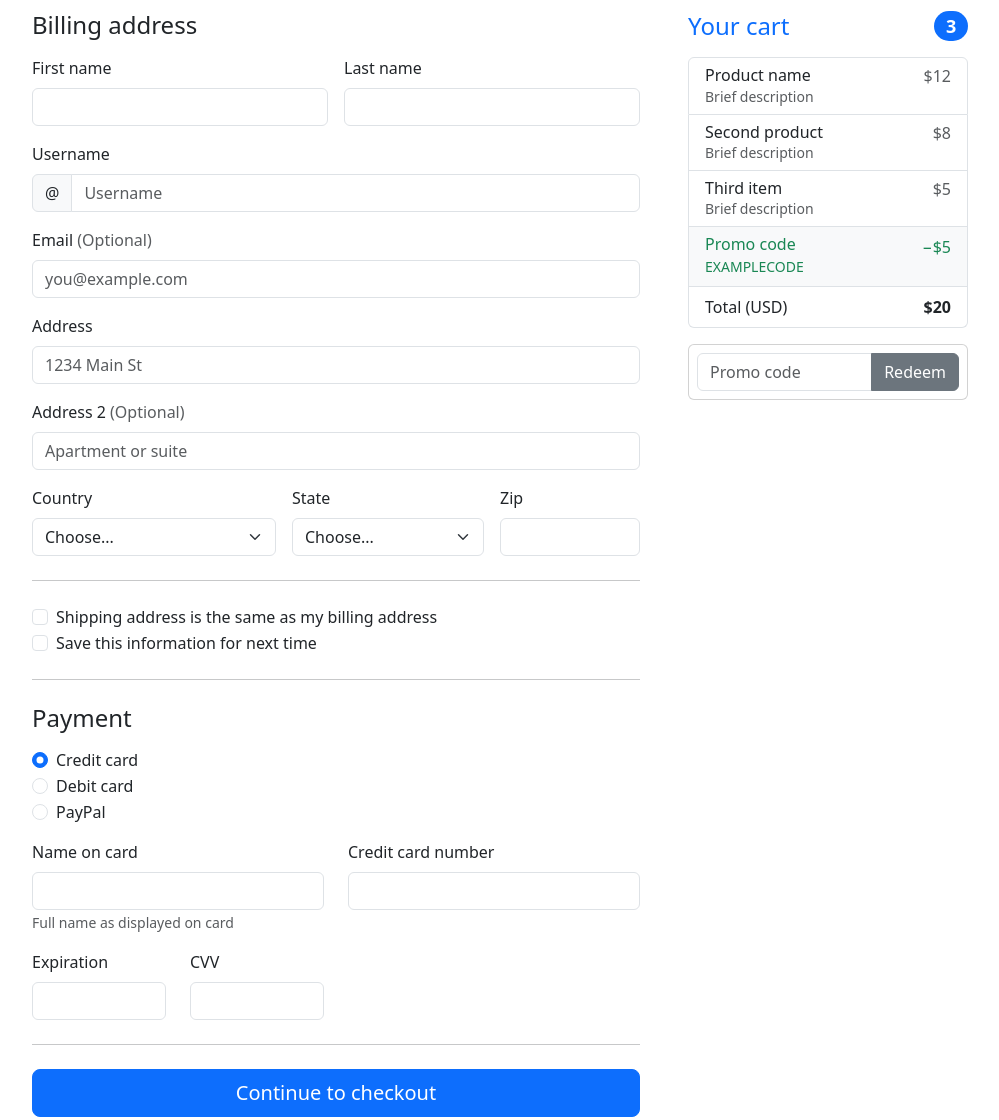
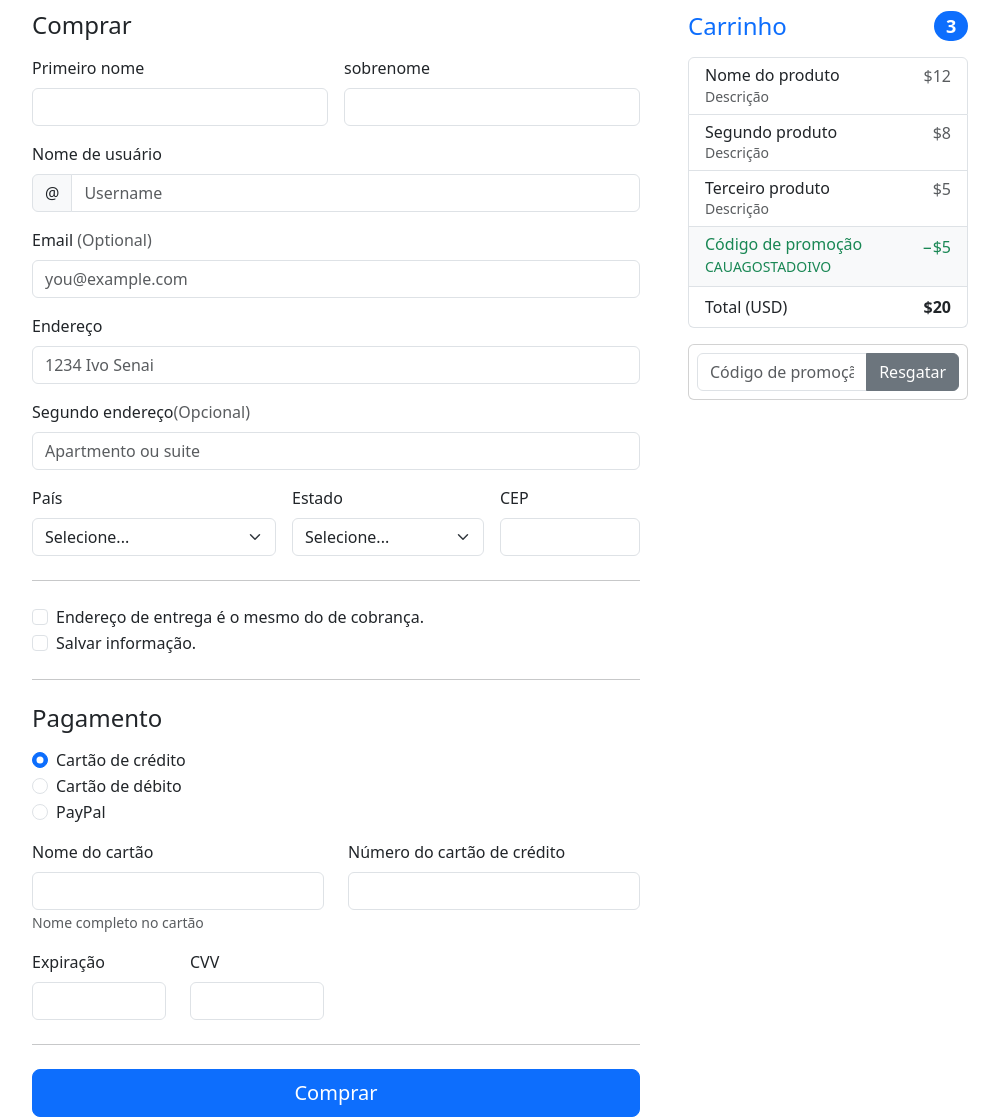
Before and after one commit to DaviBT/bootstrap-project, a website: page index.html in a window 1280 px wide. Shown: the part 760-1880 px from the top of the page, without its empty margins (140-1139 px from the left). Drawn offline with nearby package versions, Linux system fonts and the light colour scheme.

Commit message:
formulário traduzido

```diff
--- a/index.html
+++ b/index.html
@@ -94,35 +94,35 @@
         <div class="row g-5" id="comprar">
           <div class="col-md-5 col-lg-4 order-md-last">
             <h4 class="d-flex justify-content-between align-items-center mb-3">
-              <span class="text-primary">Your cart</span>
+              <span class="text-primary">Carrinho</span>
               <span class="badge bg-primary rounded-pill">3</span>
             </h4>
             <ul class="list-group mb-3">
               <li class="list-group-item d-flex justify-content-between lh-sm">
                 <div>
-                  <h6 class="my-0">Product name</h6>
-                  <small class="text-body-secondary">Brief description</small>
+                  <h6 class="my-0">Nome do produto</h6>
+                  <small class="text-body-secondary">Descrição</small>
                 </div>
                 <span class="text-body-secondary">$12</span>
               </li>
               <li class="list-group-item d-flex justify-content-between lh-sm">
                 <div>
-                  <h6 class="my-0">Second product</h6>
-                  <small class="text-body-secondary">Brief description</small>
+                  <h6 class="my-0">Segundo produto</h6>
+                  <small class="text-body-secondary">Descrição</small>
                 </div>
                 <span class="text-body-secondary">$8</span>
               </li>
               <li class="list-group-item d-flex justify-content-between lh-sm">
                 <div>
-                  <h6 class="my-0">Third item</h6>
-                  <small class="text-body-secondary">Brief description</small>
+                  <h6 class="my-0">Terceiro produto</h6>
+                  <small class="text-body-secondary">Descrição</small>
                 </div>
                 <span class="text-body-secondary">$5</span>
               </li>
               <li class="list-group-item d-flex justify-content-between bg-body-tertiary">
                 <div class="text-success">
-                  <h6 class="my-0">Promo code</h6>
-                  <small>EXAMPLECODE</small>
+                  <h6 class="my-0">Código de promoção</h6>
+                  <small>CAUAGOSTADOIVO</small>
                 </div>
                 <span class="text-success">−$5</span>
               </li>
@@ -134,38 +134,38 @@
 
             <form class="card p-2">
               <div class="input-group">
-                <input type="text" class="form-control" placeholder="Promo code">
-                <button type="submit" class="btn btn-secondary">Redeem</button>
+                <input type="text" class="form-control" placeholder="Código de promoção">
+                <button type="submit" class="btn btn-secondary">Resgatar</button>
               </div>
             </form>
           </div>
           <div class="col-md-7 col-lg-8">
-            <h4 class="mb-3">Billing address</h4>
+            <h4 class="mb-3">Comprar</h4>
             <form class="needs-validation" novalidate>
               <div class="row g-3">
                 <div class="col-sm-6">
-                  <label for="firstName" class="form-label">First name</label>
+                  <label for="firstName" class="form-label">Primeiro nome</label>
                   <input type="text" class="form-control" id="firstName" placeholder="" value="" required>
                   <div class="invalid-feedback">
-                    Valid first name is required.
+                    É necessário o primeiro nome
                   </div>
                 </div>
 
                 <div class="col-sm-6">
-                  <label for="lastName" class="form-label">Last name</label>
+                  <label for="lastName" class="form-label">sobrenome</label>
                   <input type="text" class="form-control" id="lastName" placeholder="" value="" required>
                   <div class="invalid-feedback">
-                    Valid last name is required.
+                    É necessário o sobrenome
                   </div>
                 </div>
 
                 <div class="col-12">
-                  <label for="username" class="form-label">Username</label>
+                  <label for="username" class="form-label">Nome de usuário</label>
                   <div class="input-group has-validation">
                     <span class="input-group-text">@</span>
                     <input type="text" class="form-control" id="username" placeholder="Username" required>
                   <div class="invalid-feedback">
-                      Your username is required.
+                      É necessário o nome de usuário
                     </div>
                   </div>
                 </div>
@@ -174,50 +174,54 @@
                   <label for="email" class="form-label">Email <span class="text-body-secondary">(Optional)</span></label>
                   <input type="email" class="form-control" id="email" placeholder="you@example.com">
                   <div class="invalid-feedback">
-                    Please enter a valid email address for shipping updates.
+                    Entre um email válido
                   </div>
                 </div>
 
                 <div class="col-12">
-                  <label for="address" class="form-label">Address</label>
-                  <input type="text" class="form-control" id="address" placeholder="1234 Main St" required>
+                  <label for="address" class="form-label">Endereço</label>
+                  <input type="text" class="form-control" id="address" placeholder="1234 Ivo Senai" required>
                   <div class="invalid-feedback">
-                    Please enter your shipping address.
+                    Por favor, insira o endereço para entrega
                   </div>
                 </div>
 
                 <div class="col-12">
-                  <label for="address2" class="form-label">Address 2 <span class="text-body-secondary">(Optional)</span></label>
-                  <input type="text" class="form-control" id="address2" placeholder="Apartment or suite">
+                  <label for="address2" class="form-label">Segundo endereço<span class="text-body-secondary">(Opcional)</span></label>
+                  <input type="text" class="form-control" id="address2" placeholder="Apartmento ou suite">
                 </div>
 
                 <div class="col-md-5">
-                  <label for="country" class="form-label">Country</label>
+                  <label for="country" class="form-label">País</label>
                   <select class="form-select" id="country" required>
-                    <option value="">Choose...</option>
-                    <option>United States</option>
+                    <option value="">Selecione...</option>
+                    <option>Brasil</option>
+                    <option>Argentina</option>
+                    <option>Canadá</option>
                   </select>
                   <div class="invalid-feedback">
-                    Please select a valid country.
+                    Por favor, insira um país válido
                   </div>
                 </div>
 
                 <div class="col-md-4">
-                  <label for="state" class="form-label">State</label>
+                  <label for="state" class="form-label">Estado</label>
                   <select class="form-select" id="state" required>
-                    <option value="">Choose...</option>
-                    <option>California</option>
+                    <option value="">Selecione...</option>
+                    <option>Rio de Janeiro</option>
+                    <option>Misiones</option>
+                    <option>Ontário</option>
                   </select>
                   <div class="invalid-feedback">
-                    Please provide a valid state.
+                    Selecione um Estado válido
                   </div>
                 </div>
 
                 <div class="col-md-3">
-                  <label for="zip" class="form-label">Zip</label>
+                  <label for="zip" class="form-label">CEP</label>
                   <input type="text" class="form-control" id="zip" placeholder="" required>
                   <div class="invalid-feedback">
-                    Zip code required.
+                   É preciso o CEP.
                   </div>
                 </div>
               </div>
@@ -226,26 +230,26 @@
 
               <div class="form-check">
                 <input type="checkbox" class="form-check-input" id="same-address">
-                <label class="form-check-label" for="same-address">Shipping address is the same as my billing address</label>
+                <label class="form-check-label" for="same-address">Endereço de entrega é o mesmo do de cobrança.</label>
               </div>
 
               <div class="form-check">
                 <input type="checkbox" class="form-check-input" id="save-info">
-                <label class="form-check-label" for="save-info">Save this information for next time</label>
+                <label class="form-check-label" for="save-info">Salvar informação.</label>
               </div>
 
               <hr class="my-4">
 
-              <h4 class="mb-3">Payment</h4>
+              <h4 class="mb-3">Pagamento</h4>
 
               <div class="my-3">
                 <div class="form-check">
                   <input id="credit" name="paymentMethod" type="radio" class="form-check-input" checked required>
-                  <label class="form-check-label" for="credit">Credit card</label>
+                  <label class="form-check-label" for="credit">Cartão de crédito</label>
                 </div>
                 <div class="form-check">
                   <input id="debit" name="paymentMethod" type="radio" class="form-check-input" required>
-                  <label class="form-check-label" for="debit">Debit card</label>
+                  <label class="form-check-label" for="debit">Cartão de débito</label>
                 </div>
                 <div class="form-check">
                   <input id="paypal" name="paymentMethod" type="radio" class="form-check-input" required>
@@ -255,27 +259,27 @@
 
               <div class="row gy-3">
                 <div class="col-md-6">
-                  <label for="cc-name" class="form-label">Name on card</label>
+                  <label for="cc-name" class="form-label">Nome do cartão</label>
                   <input type="text" class="form-control" id="cc-name" placeholder="" required>
-                  <small class="text-body-secondary">Full name as displayed on card</small>
+                  <small class="text-body-secondary">Nome completo no cartão</small>
                   <div class="invalid-feedback">
-                    Name on card is required
+                    É necessário o nome que está no cartão
                   </div>
                 </div>
 
                 <div class="col-md-6">
-                  <label for="cc-number" class="form-label">Credit card number</label>
+                  <label for="cc-number" class="form-label">Número do cartão de crédito</label>
                   <input type="text" class="form-control" id="cc-number" placeholder="" required>
                   <div class="invalid-feedback">
-                    Credit card number is required
+                    É necessário o número d cartão de crédito
                   </div>
                 </div>
 
                 <div class="col-md-3">
-                  <label for="cc-expiration" class="form-label">Expiration</label>
+                  <label for="cc-expiration" class="form-label">Expiração</label>
                   <input type="text" class="form-control" id="cc-expiration" placeholder="" required>
                   <div class="invalid-feedback">
-                    Expiration date required
+                    Data de expiração necessária.
                   </div>
                 </div>
 
@@ -283,14 +287,14 @@
                   <label for="cc-cvv" class="form-label">CVV</label>
                   <input type="text" class="form-control" id="cc-cvv" placeholder="" required>
                   <div class="invalid-feedback">
-                    Security code required
+                    Código de segurança necessário
                   </div>
                 </div>
               </div>
 
               <hr class="my-4">
 
-              <button class="w-100 btn btn-primary btn-lg" type="submit">Continue to checkout</button>
+              <button class="w-100 btn btn-primary btn-lg" type="submit">Comprar</button>
             </form>
           </div>
         </div>
```
